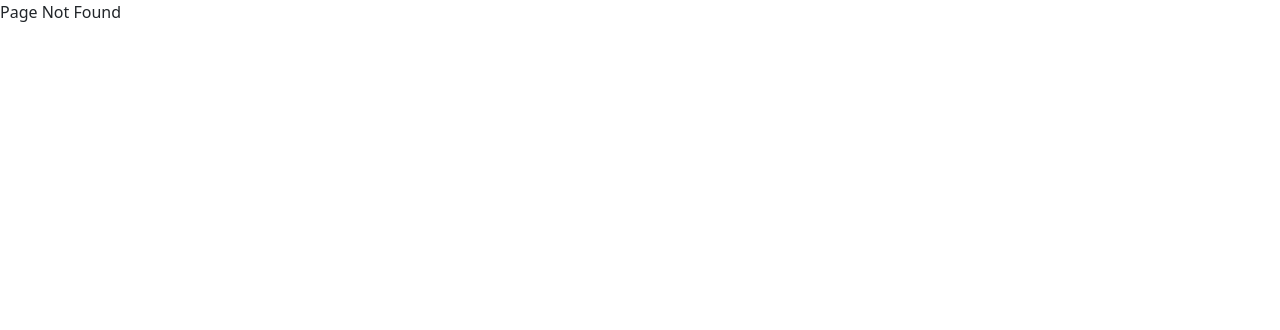
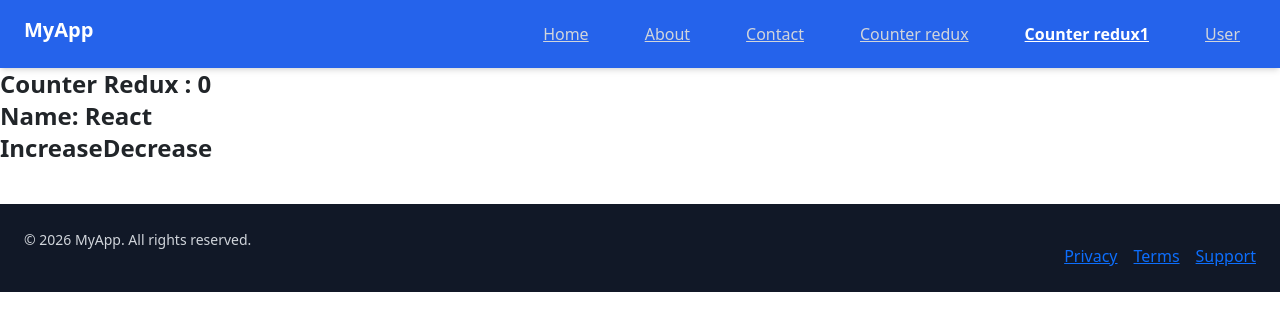
Before and after one commit to ahmedmar3y2017/reactExample, a React (Create React App) app: page /counterRedux1 in a window 1280 px wide. Before the commit this address had no page. Shown: the top 330 px of the page. Built offline with nearby package versions, Linux system fonts and the light colour scheme.

Commit message:
-- counter redux - new

```diff
--- a/src/components/Header/Header.jsx
+++ b/src/components/Header/Header.jsx
@@ -24,7 +24,9 @@ const Header = () => {
           <NavLink to="counterRedux" className={navStyle}>
             Counter redux
           </NavLink>
-
+          <NavLink to="counterRedux1" className={navStyle}>
+            Counter redux1
+          </NavLink>
           <NavLink to="user" className={navStyle}>
             User
           </NavLink>
--- a/src/index.js
+++ b/src/index.js
@@ -13,6 +13,9 @@ import UserEdit from "./routes/UserEdit";
 import Login from "./routes/Login";
 import Register from "./routes/Register";
 import CounterRedux from "./routes/CounterRedux";
+import CounterRedux1 from "./routes/CounterRedux1";
+import { Provider } from "react-redux";
+import { counterStore } from "./state/store";
 
 const router = createBrowserRouter([
   {
@@ -24,6 +27,14 @@ const router = createBrowserRouter([
       { path: "about", element: <About /> },
       { path: "contactUs", element: <Contact /> },
       { path: "counterRedux", element: <CounterRedux /> },
+      {
+        path: "counterRedux1",
+        element: (
+          <Provider store={counterStore}>
+            <CounterRedux1 />
+          </Provider>
+        ),
+      },
     ],
   },
   {
--- /dev/null
+++ b/src/routes/CounterRedux1.jsx
@@ -0,0 +1,29 @@
+import React from "react";
+import { useDispatch, useSelector } from "react-redux";
+
+const CounterRedux1 = () => {
+  const count = useSelector((state) => state.count);
+  const name = useSelector((state) => state.name);
+
+  const dispatch = useDispatch();
+
+  const increaseHandler = () => {
+    dispatch({ type: "INCREASE", payload: { increase: 5, name: "Increase" } });
+  };
+
+  const decreaseHandler = () => {
+    dispatch({ type: "DECREASE", payload: { decrease: 5, name: "Decrease" } });
+  };
+
+  return (
+    <div className="text-2xl font-bold mb-4">
+      <div>Counter Redux : {count}</div>
+      <div>Name: {name}</div>
+
+      <button onClick={increaseHandler}>Increase</button>
+      <button onClick={decreaseHandler}>Decrease</button>
+    </div>
+  );
+};
+
+export default CounterRedux1;
--- /dev/null
+++ b/src/state/store/index.js
@@ -0,0 +1,24 @@
+import { createStore } from "redux";
+const initialState = {
+  count: 0,
+  name: "React",
+};
+const counterReducer = (state = initialState, action) => {
+  console.log(initialState);
+  console.log(action);
+  if (action.type === "INCREASE") {
+    return {
+      ...state,
+      count: state.count + action.payload.increase,
+      name: action.payload.name,
+    };
+  } else if (action.type === "DECREASE") {
+    return {
+      ...state,
+      count: state.count - action.payload.decrease,
+      name: action.payload.name,
+    };
+  }
+  return state;
+};
+export const counterStore = createStore(counterReducer);
```
Also changed, not shown: 1 other file (tests, documents, lock files or other folders).
